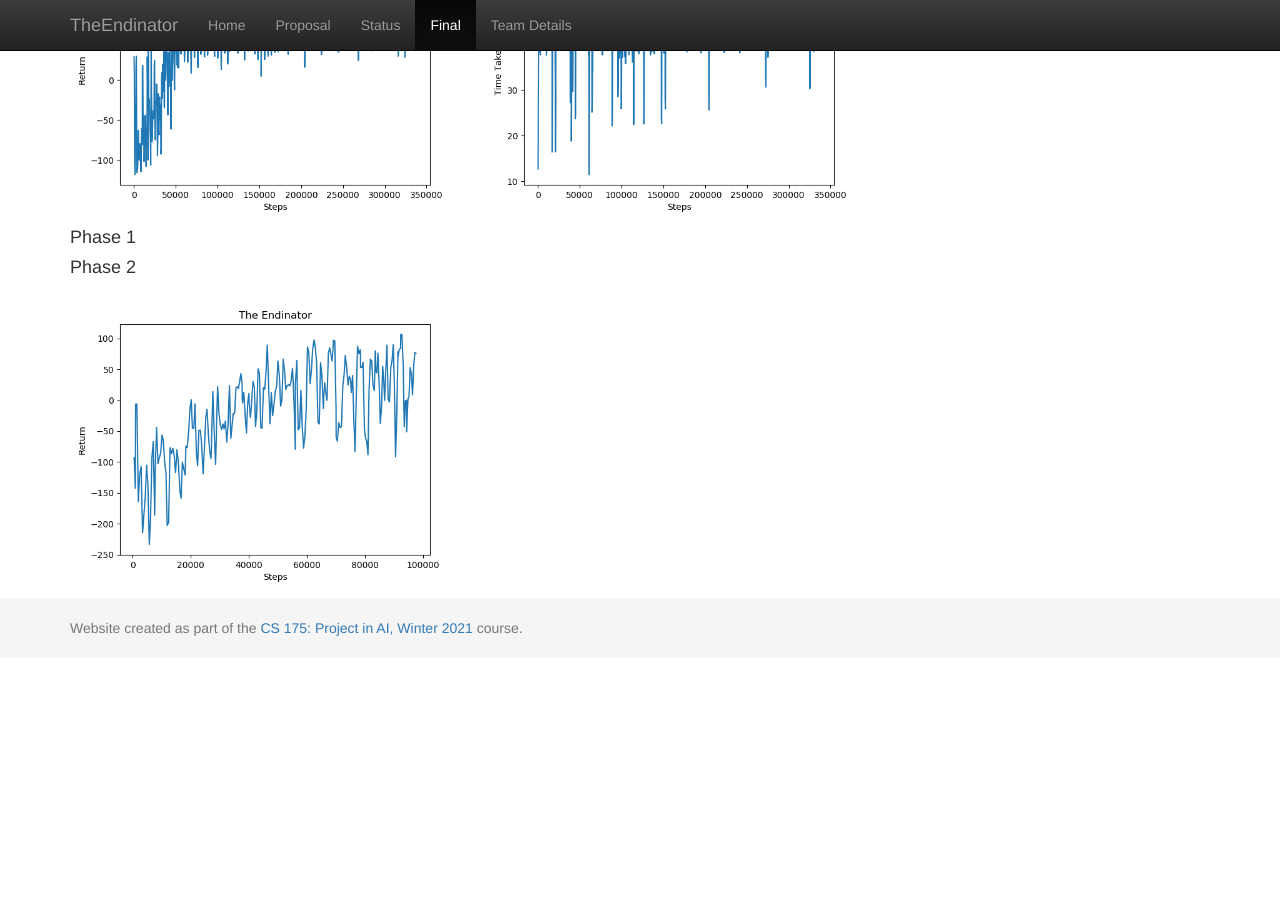
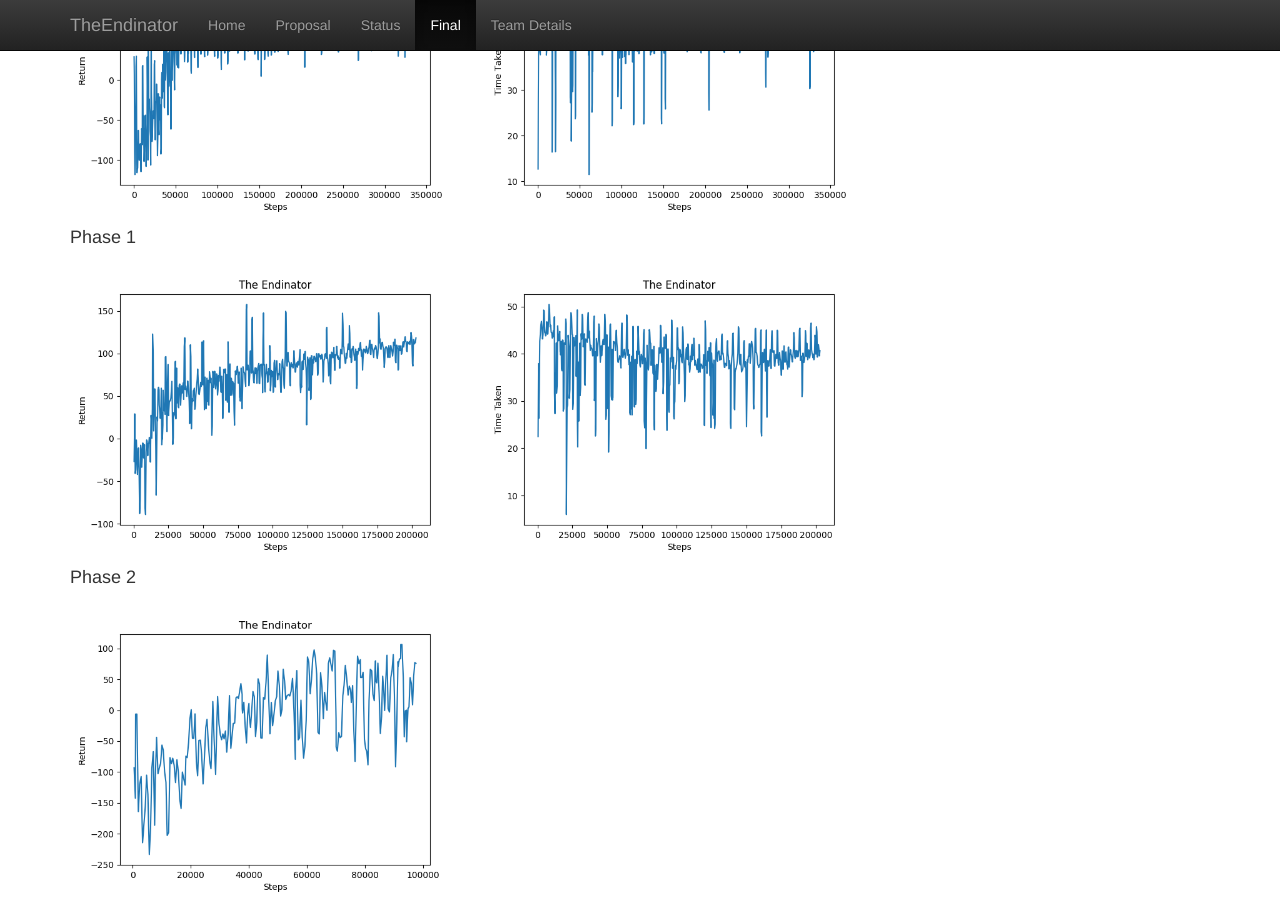
Before and after one commit to elliejan99/TheEndinator, a Jekyll site: the page built from docs/final.md, in a window 1280 px wide and 900 px high, scrolled down 3771 px. Built offline with Jekyll 4.4.1, drawn with Linux system fonts in a browser that asks for light colours; before the commit the page ends 4429 px from its top, so only the background shows below that.

Commit message:
Update final.md

```diff
--- a/docs/final.md
+++ b/docs/final.md
@@ -87,6 +87,7 @@ For phase 2, we included the returns graph to show the improvement during traini
 <img src="phase0_returns.png" width="400">           <img src="phase0_timeTaken.png" width="400">
 
 #### Phase 1
+<img src="phase1_returns.png" width="400">           <img src="phase1_timetaken.png" width="400">
 
 #### Phase 2
 <img src="phase2_returns.png" width="400">
```
